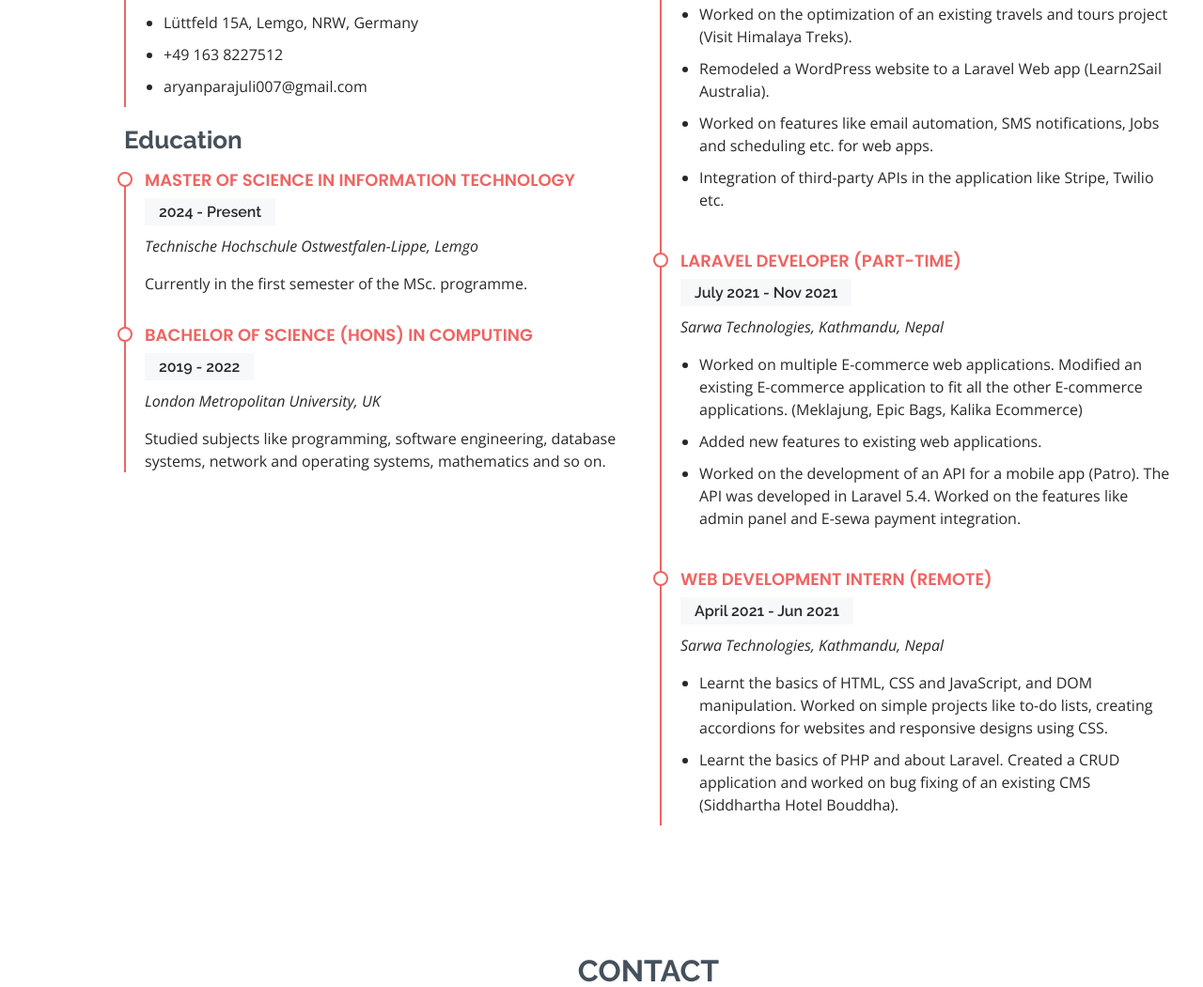
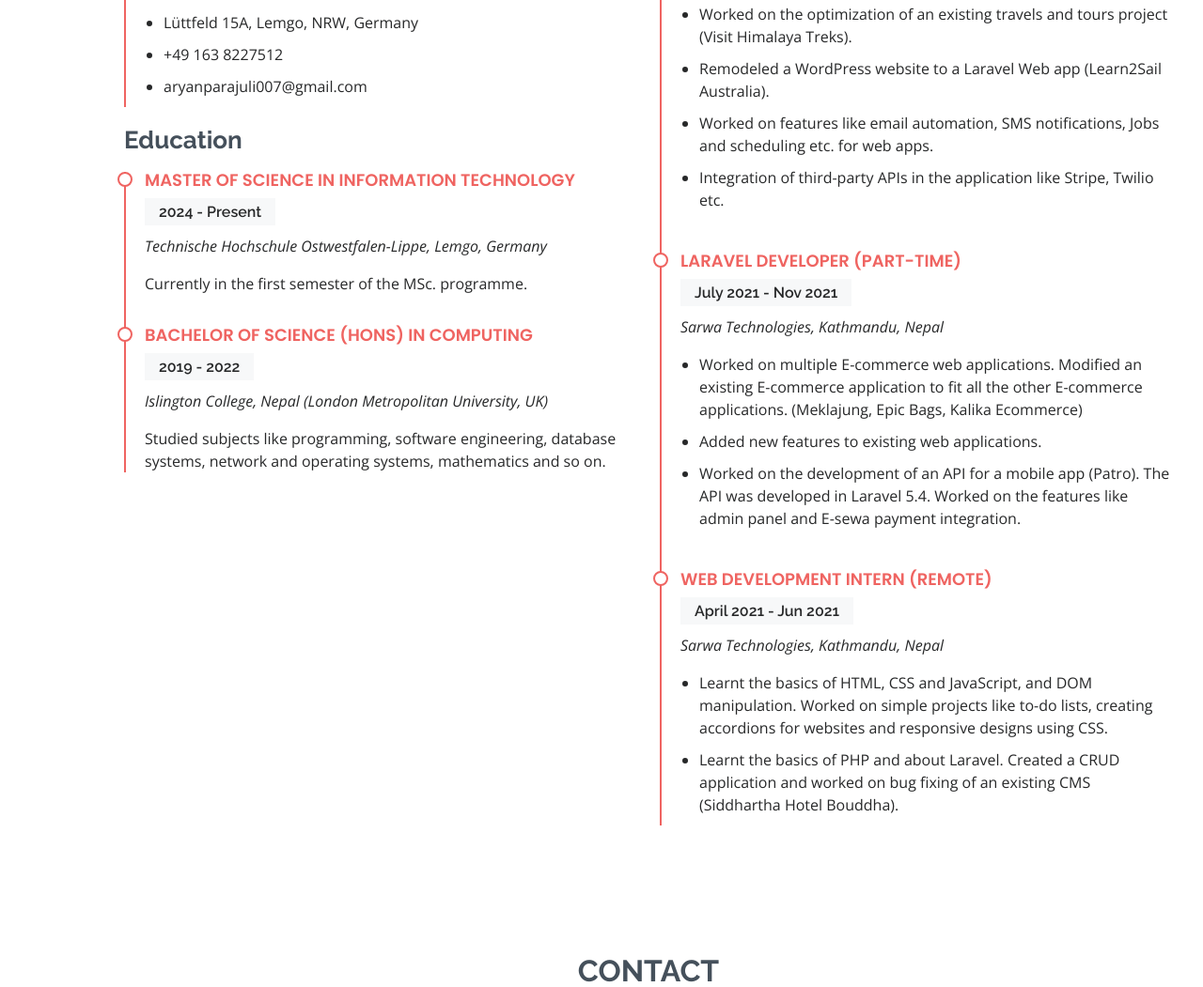
Before and after one commit to parajuliaryan/parajuliaryan.github.io, a plain HTML site: page index.html in a window 1280 px wide. Shown: the part 2230-3281 px from the top of the page at 94% size. Drawn offline with nearby package versions, Linux system fonts and the light colour scheme.

Commit message:
description changes

```diff
--- a/index.html
+++ b/index.html
@@ -193,13 +193,13 @@
             <div class="resume-item">
               <h4>Master of Science in Information Technology</h4>
               <h5>2024 - Present</h5>
-              <p><em>Technische Hochschule Ostwestfalen-Lippe, Lemgo</em></p>
+              <p><em>Technische Hochschule Ostwestfalen-Lippe, Lemgo, Germany</em></p>
               <p>Currently in the first semester of the MSc. programme.</p>
             </div>
             <div class="resume-item">
               <h4>Bachelor of Science (Hons) in Computing</h4>
               <h5>2019 - 2022</h5>
-              <p><em>London Metropolitan University, UK</em></p>
+              <p><em>Islington College, Nepal (London Metropolitan University, UK)</em></p>
               <p>Studied subjects like programming, software engineering, database systems, network and operating systems, mathematics and so on.</p>
             </div>
           </div>
```
